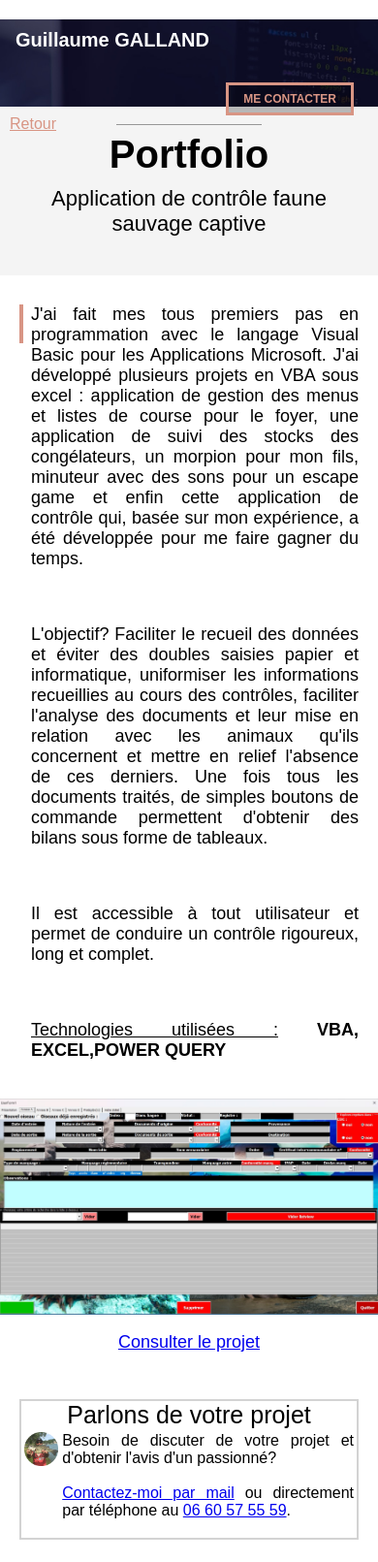
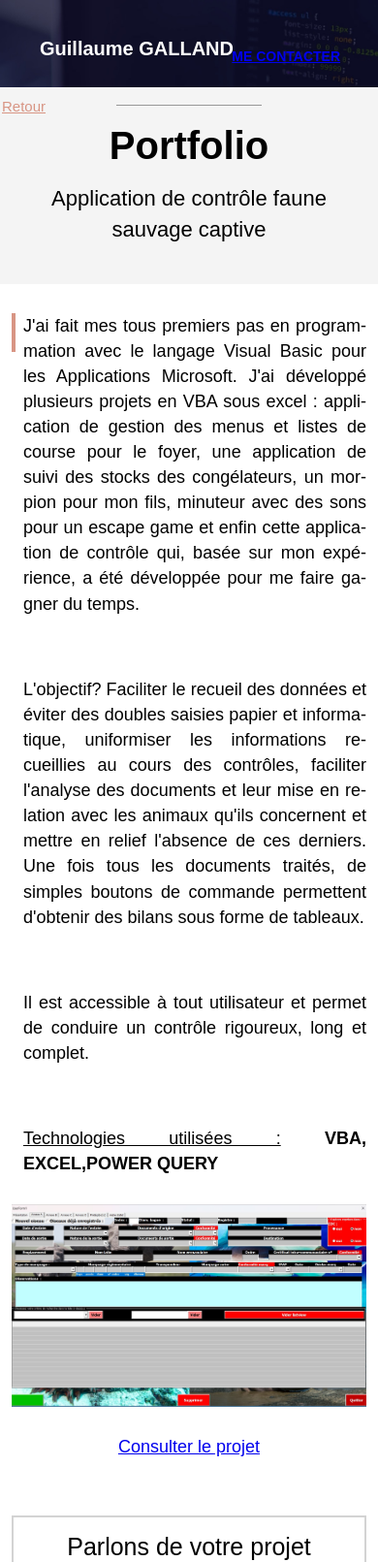
Before and after one commit to Broumy46/site_presentation_GG, a plain HTML site: page portfolio-appli-controle.html in a window 390 px wide. Shown: the top 1611 px of the page at 97% size. Drawn offline with Linux system fonts and the light colour scheme.

Commit message:
Update style.css

```diff
--- a/style.css
+++ b/style.css
@@ -14,6 +14,25 @@ img {
   height: auto !important;
   display: block;
   object-fit: contain;
+}
+
+/* ===== Fix : centrer correctement les images du portfolio ===== */
+div.portfolio_image,
+div.portfolio_image p {
+  text-align: center; /* assure le centrage du contenu */
+}
+
+/* Image centrée (inline-block pour que text-align fonctionne),
+   mais garde max-width / responsive et preserve ratio */
+div.portfolio_image img,
+div.portfolio_image a img {
+  display: inline-block !important; /* inline-block pour être centré par text-align */
+  margin: 0 auto;
+  width: 70%;        /* ou adapte la valeur (ex: 60% ou 100%) */
+  max-width: 475px;  /* garde la contrainte existante */
+  height: auto !important;
+  vertical-align: middle;
+  box-sizing: border-box;
 }
 
 /* Autoriser le shrink dans les conteneurs flex */
@@ -96,17 +115,48 @@ div.cover_contact a {
   font-size: 14px;
 }
 
-/* Buttons */
+/* portfolio header - flex layout, centré verticalement, espacement entre titre et bouton */
+div.portfolio_header {
+  height: 90px;
+  display: flex;
+  align-items: center;            /* centre verticalement le contenu */
+  justify-content: space-between; /* espace entre texte à gauche et bouton à droite */
+  padding: 0 25px;                /* remplace left/right absolus */
+  background: url("header.jpg") no-repeat center/cover;
+  position: relative;             /* garde au cas où, mais pas nécessaire pour flex */
+  box-sizing: border-box;
+}
+
+/* si tu veux que le texte garde exactement la même apparence */
+div.portfolio_header .text_avec_ligne_verticale {
+  margin-left: 16px; /* ou 0 si padding gère déjà l'espacement */
+  margin-top: 0;     /* supprimé pour garder le centrage vertical */
+  height: auto;      /* laisse le texte s'ajuster naturellement */
+  display: flex;
+  align-items: center; /* centre le texte à l'intérieur de la boîte verticale */
+}
+
+/* bouton : plus besoin d'absolute, on peut utiliser la classe existante */
 a.bouton {
-  font-size: 16px;
-  border: 3px solid var(--color1);
+  /* conserve tes styles précédents ; ajuste si besoin */
+  position: static; /* s'assure qu'il n'est pas absolu */
+  margin: 0;
+  /* si tu veux un peu de vertical centering interne */
   padding: 10px 20px;
-  color: var(--color1);
-  text-decoration: none;
-  background-color: #00000040;
-  display: inline-block;
-  margin-top: 18px;
 }
+
+/* Fix rapide : empêcher le texte de bouton de sauter sur 2 lignes */
+.portfolio_header a.bouton,
+a.bouton {
+  white-space: nowrap;        /* empêche le retour à la ligne */
+  display: inline-block;      /* permet margin/padding cohérents */
+  padding: 8px 14px;          /* réduire légèrement le padding si nécessaire */
+  font-size: 14px;            /* ajuste la taille pour tenir sur une ligne */
+  line-height: 1;             /* évite doublons de hauteur */
+  box-sizing: border-box;
+  max-width: none;            /* s'assure qu'on ne limite pas la largeur */
+}
+
 a.bouton:hover {
   border: 3px solid lightskyblue;
   color: lightskyblue;
@@ -261,14 +311,23 @@ div.frame {
   box-shadow: 0px 0px 8px 8px rgba(0, 0, 0, 0.2);
   background-color: white;
 }
+
 p.frame_title {
   font-size: 30px;
   margin-top: 5px;
   margin-bottom: 20px;
   text-align: center;
 }
+div.frame p:not(.frame_title) {
+  text-align: center;
+  margin-left: auto;
+  margin-right: auto;
+  display: block;        /* s'assure que text-align fonctionne */
+  max-width: 80%;        /* limite la largeur pour une belle mise en page */
+  line-height: 1.5;
+}
 img.profilframe {
-  width: 100px;
+  width: 120px;
 }
 
 /* Portfolio header */
@@ -343,6 +402,59 @@ div.portfolio_image img:hover {
     transform: translateX(-50%); /* center with left:50% if used */
     margin-top: 75px;
   }
+
+ html, body {
+    max-width: 100%;
+    overflow-x: hidden;
+  }
+  .section, .frame, .portfolio_image, .col-contenu {
+    padding-left: 12px !important;
+    padding-right: 12px !important;
+    box-sizing: border-box;
+    min-width: 0 !important;
+  }
+
+  /* réduire un peu la taille générale du texte pour tenir sur mobile */
+  body { font-size: 15px; line-height: 1.45; }
+
+  /* titres légèrement plus petits */
+  h1 { font-size: 34px; }
+  h2 { font-size: 24px; }
+
+  /* images et vignettes */
+  div.portfolio_image img,
+  img.col-contenu,
+  img.appli,
+  img.ef,
+  img.stc {
+    max-width: 100% !important;
+    width: 100% !important;
+    height: auto !important;
+    display: block !important;
+    margin: 0 auto !important;
+    padding-bottom: 10px !important; /* éviter gros paddings */
+  }
+
+  /* retirer paddings verticaux excessifs sur frame */
+  div.frame {
+    margin: 10px 0 20px 0 !important;
+    padding: 12px !important;
+    box-shadow: none;
+  }
+
+  /* limiter padding-bottom trop grand */
+  img.appli { padding-bottom: 0 !important; }
+  img.stc { padding-bottom: 10px !important; }
+
+  /* forcer wrapping des longs mots/URLs */
+  p, li, .text_avec_ligne_verticale, .col-contenu p, .section p {
+    word-wrap: break-word !important;
+    overflow-wrap: break-word !important;
+    -webkit-hyphens: auto;
+    -ms-hyphens: auto;
+    hyphens: auto;
+  }
+
   h1 {
     font-size: 38px;
     margin-top: 6px;
```
